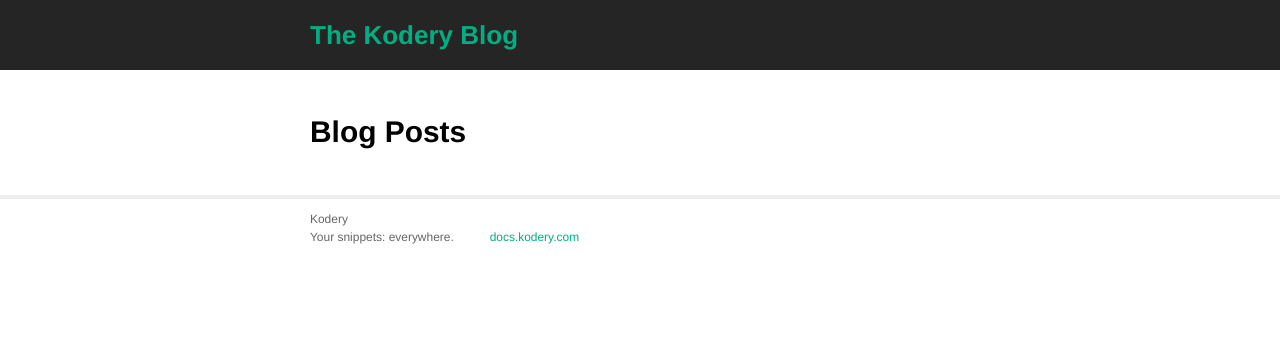
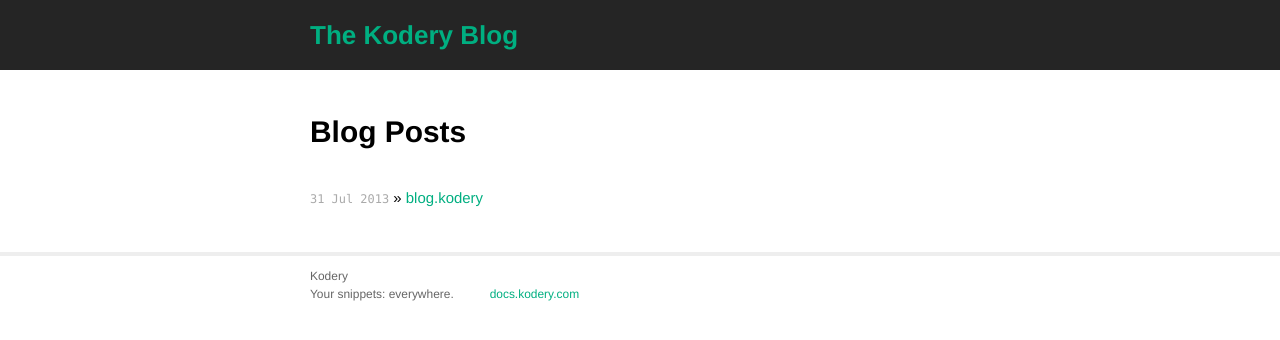
Before and after one commit to kodery/blog.kodery.com, a Jekyll site: the page built from index.html, in a window 1280 px wide. Shown: the top 340 px of the page. Built offline with Jekyll 4.4.1, drawn with Linux system fonts in a browser that asks for light colours; a file with an impossible date is left out.

Commit message:
Update the date

```diff
--- a/_posts/2013-07-31-kodery-blog.markdown
+++ b/_posts/2013-07-31-kodery-blog.markdown
@@ -1,7 +1,7 @@
 ---
 layout: post
 title: blog.kodery
-date: {}
+date: "2013-07-31T18:08:07.597Z"
 categories: news
 published: true
 ---
```
